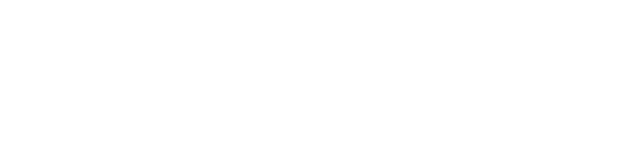
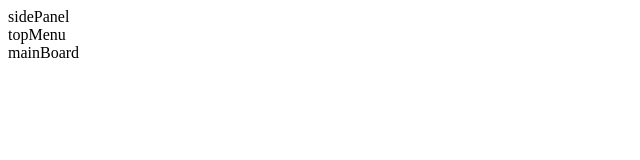
Before and after one commit to Kelho0812/Project-Admin_Dashboard-TOP, a plain HTML site: page index.html in a window 1280 px wide. Shown: the whole page, without its empty margins (0-640 px from the left). Drawn offline with Linux system fonts and the light colour scheme.

Commit message:
Main layout dummy text done

```diff
--- a/index.html
+++ b/index.html
@@ -9,6 +9,10 @@
     <title>Admin Dashboard</title>
 </head>
 <body>
-
+    <div class="container">
+        <div class="sidePanel">sidePanel</div>
+        <div class="topMenu">topMenu</div>
+        <div class="mainBoard">mainBoard</div>
+    </div>
 </body>
 </html>
```
